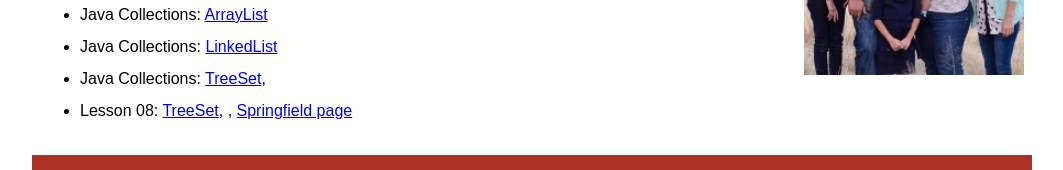
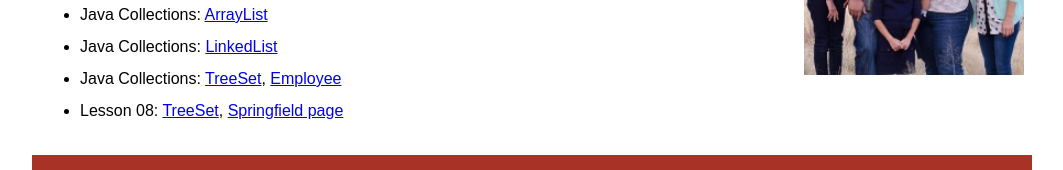
Before and after one commit to Brettzen/oregonTrail-group8, a plain HTML site: page index.html in a window 1280 px wide. Shown: the part 173-343 px from the top of the page, without its empty margins (108-1171 px from the left). Drawn offline with Linux system fonts and the light colour scheme.

Commit message:
Update index.html

```diff
--- a/index.html
+++ b/index.html
@@ -22,8 +22,8 @@
             <ul>
                 <li>Java Collections: <a href="src/cit/pkg360/ArrayListDemo.java">ArrayList</a></li>
                 <li>Java Collections: <a href="src/cit/pkg360/LinkedListDemo.java">LinkedList</a></li>
-                <li>Java Collections: <a href="src/cit/pkg360/TreeSetDemo.java">TreeSet</a>, <a href="src/cit/pkg360/Employee.java"></a></li>
-                <li>Lesson 08: <a href="src/cit/pkg360/TreeSetDemo.java">TreeSet</a>, <a href="src/cit/pkg360/Employee.java"></a>, <a href="http://www.jasonquibilan.net/weather/springfield.html">Springfield page</a></li>
+                <li>Java Collections: <a href="src/cit/pkg360/TreeSetDemo.java">TreeSet</a>, <a href="src/cit/pkg360/Employee.java">Employee</a></li>
+                <li>Lesson 08: <a href="src/cit/pkg360/TreeSetDemo.java">TreeSet</a>, <a href="http://www.jasonquibilan.net/weather/springfield.html">Springfield page</a></li>
            </ul>
     </main>
     <footer>
```
